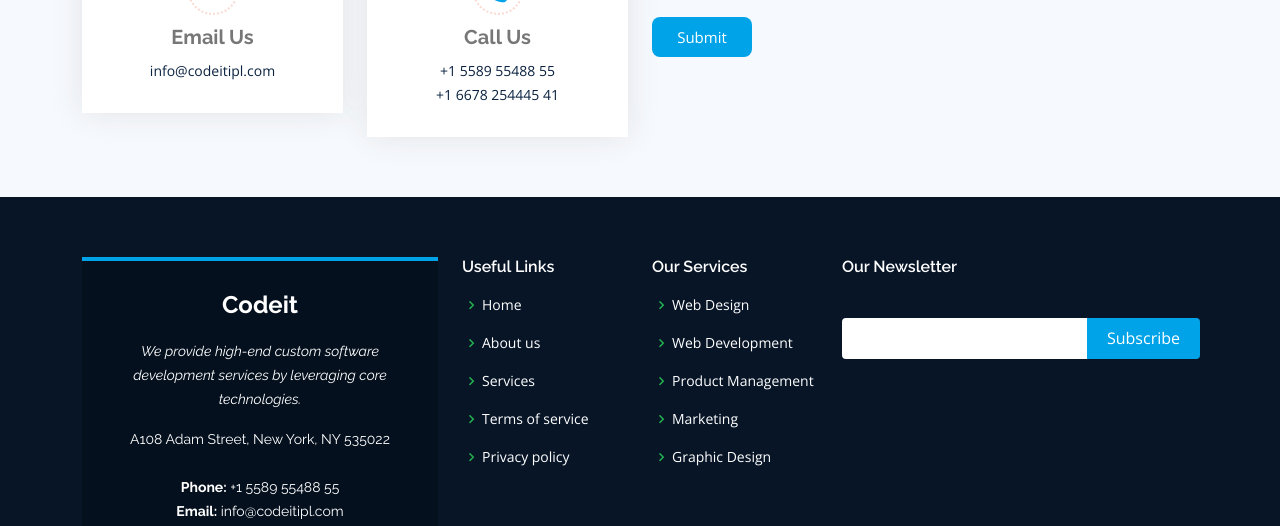
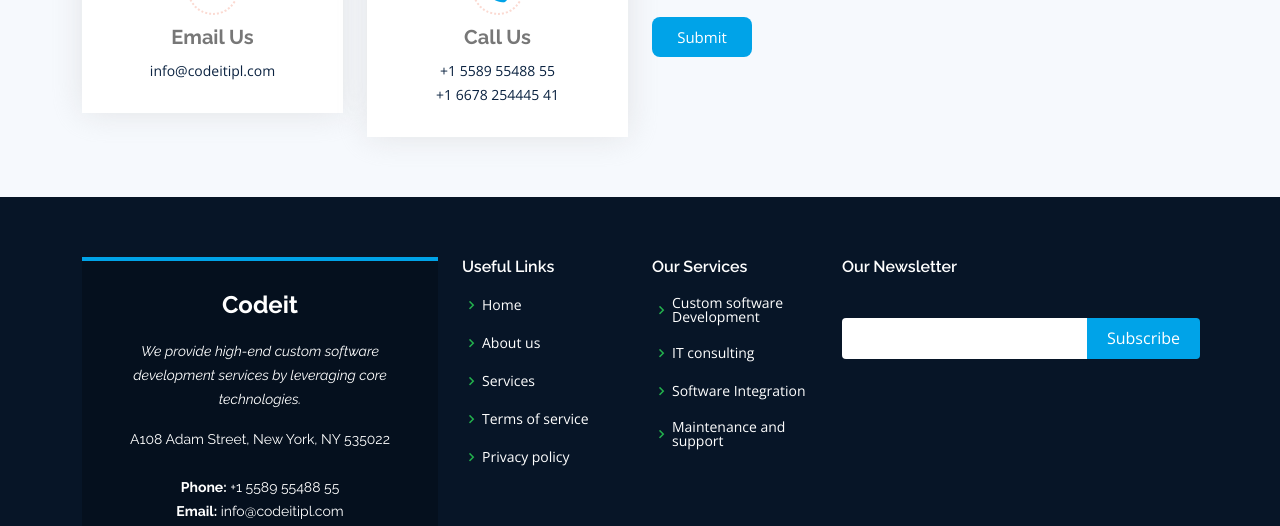
Before and after one commit to joshmyjoshy99/Carmel-project, a plain HTML site: page index.html in a window 1280 px wide. Shown: the part 3640-4166 px from the top of the page. Drawn offline with nearby package versions, Linux system fonts and the light colour scheme.

Commit message:
services editd

```diff
--- a/index.html
+++ b/index.html
@@ -577,14 +577,10 @@
             <div class="col-lg-2 col-md-6 footer-links">
               <h4>Our Services</h4>
               <ul>
-                <li><i class="bx bx-chevron-right"></i> <a href="#">Web Design</a></li>
-                <li><i class="bx bx-chevron-right"></i> <a href="#">Web
-                    Development</a></li>
-                <li><i class="bx bx-chevron-right"></i> <a href="#">Product
-                    Management</a></li>
-                <li><i class="bx bx-chevron-right"></i> <a href="#">Marketing</a></li>
-                <li><i class="bx bx-chevron-right"></i> <a href="#">Graphic
-                    Design</a></li>
+                <li><i class="bx bx-chevron-right"></i> <a href="#">Custom software Development</a></li>
+                <li><i class="bx bx-chevron-right"></i> <a href="#">IT consulting</a></li>
+                <li><i class="bx bx-chevron-right"></i> <a href="#">Software Integration</a></li>
+                <li><i class="bx bx-chevron-right"></i> <a href="#">Maintenance and support</a></li>
               </ul>
             </div>
 
```
